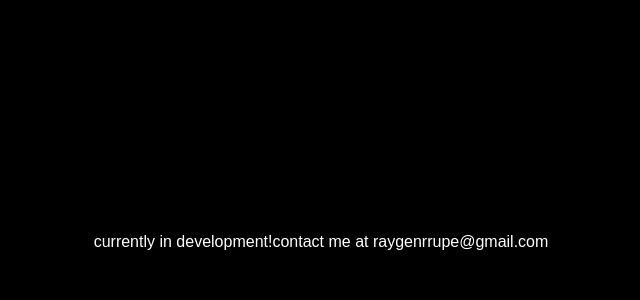
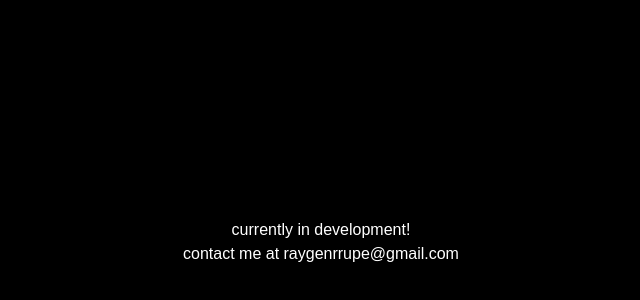
Before and after one commit to lordbagel42/personal-site, a SvelteKit app: page / in a window 1280 px wide. Shown: the part 158-458 px from the top of the page, without its empty margins (319-959 px from the left). Built offline with nearby package versions, Linux system fonts and the light colour scheme.

Commit message:
turns out i can't code

```diff
--- a/src/routes/+page.svelte
+++ b/src/routes/+page.svelte
@@ -1,6 +1,8 @@
 <main>
-	<h1>currently in development!</h1>
-	<h2>contact me at raygenrrupe@gmail.com</h2>
+	<div style="display: flex; flex-direction: column; align-items: center;">
+		<h1>currently in development!</h1>
+		<h2>contact me at raygenrrupe@gmail.com</h2>
+	</div>
 </main>
 
 <style>
```
